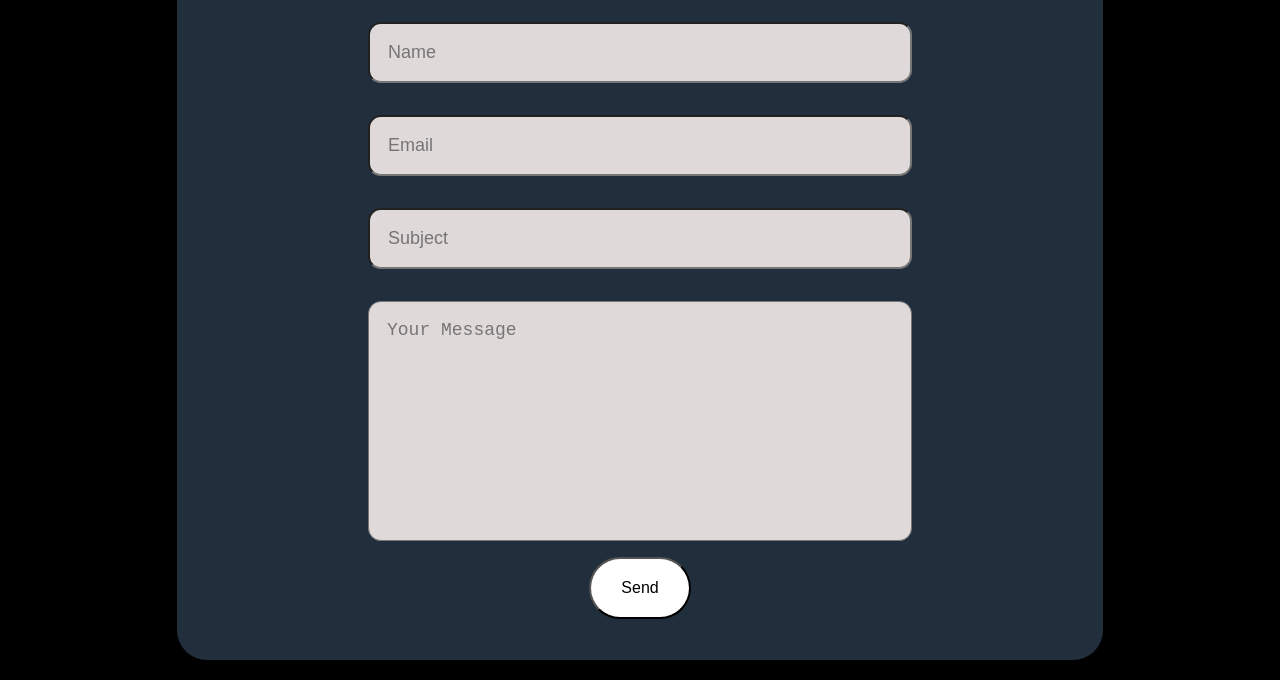
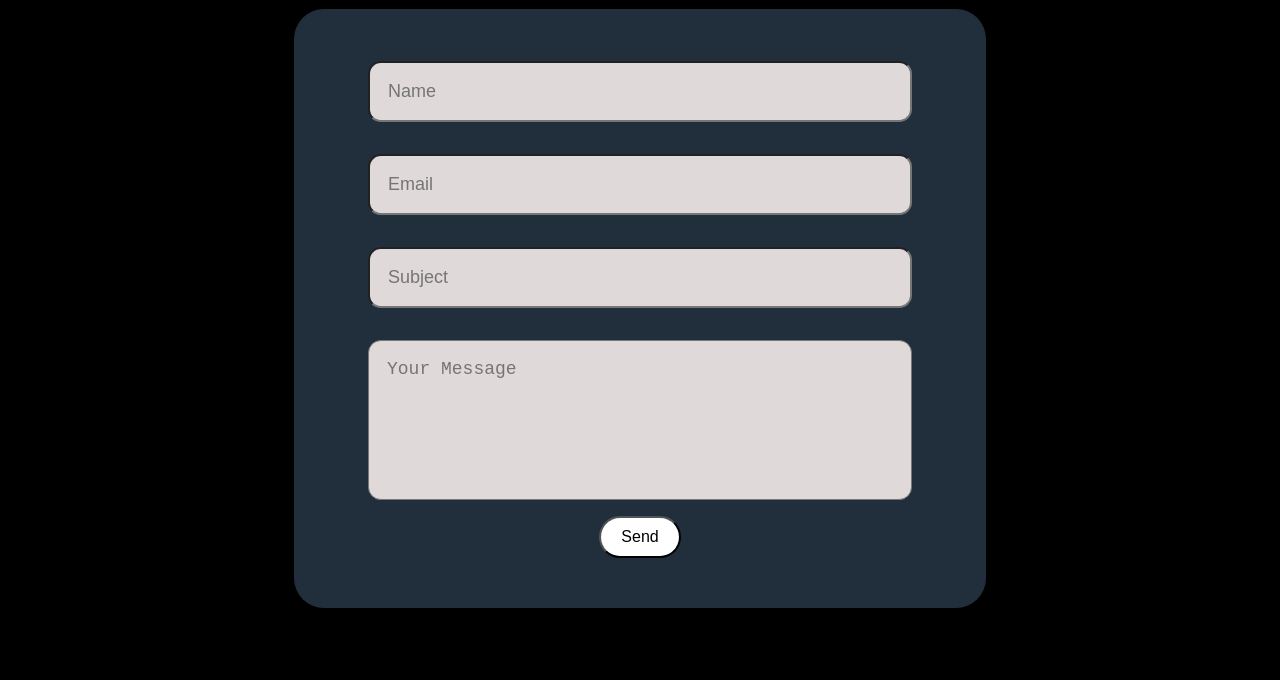
Before and after one commit to Conner7775/conner7775.github.io, a plain HTML site: page ContactMe.html in a window 1280 px wide. Shown: the part 186-866 px from the top of the page. After the commit the page ends 804 px from the top, so only its background shows below. Drawn offline with nearby package versions, Linux system fonts and the light colour scheme.

Commit message:
Update ContactMe.css

```diff
--- a/ContactMe.css
+++ b/ContactMe.css
@@ -146,6 +146,7 @@ a[href="index.html"]:hover {
         max-height: 600px;
     }
 
+
     textarea {
         min-height: 160px;
         height: auto;
@@ -162,9 +163,64 @@ a[href="index.html"]:hover {
         padding: 10px 20px;
         border-radius: 50px;
         transition: all 0.3s;
-        color: black;
     }
 }
+
+@media screen and (max-height: 850px) {
+
+    h2 {
+        font-size: 7vw;
+        padding: 5px;
+    }
+
+    .contact-form form .input-box input,
+    .contact-form form textarea {
+        width: 100%;
+        padding: 1em;
+        font-size: 18px;
+        color: black;
+        background-color: rgb(224, 217, 217);
+        border-radius: 0.8rem;
+        margin: 1rem 0;
+        resize: none;
+        box-sizing: border-box;
+        display: flex;
+        height: 60%;
+    }
+
+    section {
+        background-color: #212f3d;
+        border-radius: 30px;
+        margin: 20px auto 10px auto;
+        padding: 20px 30px 2px 30px;
+        transition: margin 0.5s ease, padding 0.5s ease;
+        display: flex;
+        align-items: center;
+        width: 50%;
+        height: auto;
+        max-height: 600px;
+    }
+
+
+    textarea {
+        min-height: 160px;
+        height: auto;
+        width: 100%;
+        max-width: 100%;
+        box-sizing: border-box;
+        resize: vertical;
+    }
+
+    button {
+        font-size: 1rem;
+        font-weight: 500;
+        background-color: white;
+        padding: 10px 20px;
+        border-radius: 50px;
+        transition: all 0.3s;
+    }
+}
+
 
 @media screen and (max-width: 900px) and (max-height: 800px) {
 
@@ -210,7 +266,6 @@ a[href="index.html"]:hover {
         padding: 10px 20px;
         border-radius: 50px;
         transition: all 0.3s;
-        color: black;
     }
 }
 
@@ -247,6 +302,5 @@ a[href="index.html"]:hover {
         padding: 10px 20px;
         border-radius: 50px;
         transition: all 0.3s;
-        color: black;
     }
 }
```
